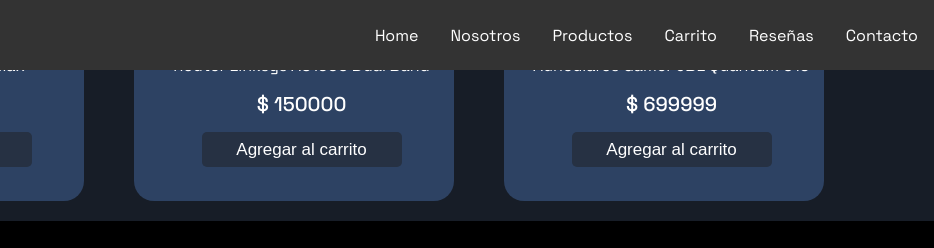
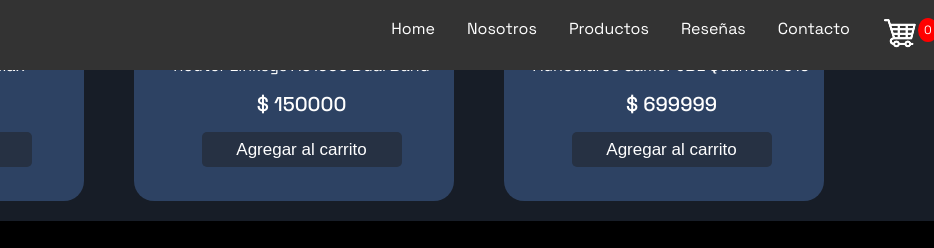
Before and after one commit to alijsuarez/Proyecto-Curso-FrontEnd, a plain HTML site: page index.html in a window 1280 px wide. Both pictures are taken after a click on the button "Borrar". Shown: the part 1816-2064 px from the top of the page, 346-1280 px from the left. Drawn offline with Linux system fonts and the light colour scheme.

Commit message:
se agrega imagen y contador carrito

```diff
--- a/index.html
+++ b/index.html
@@ -32,9 +32,13 @@
           <li><a href="#">Home</a></li>
           <li><a href="#nosotros">Nosotros</a></li>
           <li><a href="#productos">Productos</a></li>
-          <li><a href="#carrito">Carrito</a></li>
+          <!-- <li><a href="#carrito">Carrito</a></li> -->
           <li><a href="#reseñas">Reseñas</a></li>
           <li><a href="#contacto">Contacto</a></li>
+          <li id="carrito-icono">
+            <a href="#carrito"><img src="images/carrito.png" alt="Carrito">
+              <span id="carrito-contador">0</span></a>
+          </li>
         </ul>
       </div>
     </nav>
@@ -66,13 +70,14 @@
       </div>
     </section>
     <!-- video -->
-     <div class="video-container">
+    <div class="video-container">
       <iframe width="560" height="315" src="https://www.youtube.com/embed/-HXH1h-TCTw?si=mwUryU8jJdZhtvrw"
         title="YouTube video player" frameborder="0"
         allow="accelerometer; autoplay; clipboard-write; encrypted-media; gyroscope; picture-in-picture; web-share"
         referrerpolicy="strict-origin-when-cross-origin" allowfullscreen></iframe>
     </div>
     <!-- fin video -->
+
     <!-- productos -->
     <section id="productos" class="seccion">
       <div class="container-title">
--- a/scripts.js
+++ b/scripts.js
@@ -31,6 +31,7 @@ const productos = [
   }
 ]
 
+
 let productosHtml = "";
 for (let indice = 0; indice < productos.length; indice++) {
   productosHtml +=
@@ -55,11 +56,14 @@ contenedordeProductos.innerHTML = productosHtml;
 const botonesAgregarCarrito = document.querySelectorAll("#btn-agregar-carrito");
 const listaCarrito = document.querySelector(".lista-carrito");
 const totalCarrito = document.querySelector("#total");
+const carritoContador = document.querySelector("#carrito-contador");
 let totalPagar = 0;
-
+let contadorCarrito = 0;
 //agregar listener a los botones
 for (let indice = 0; indice < botonesAgregarCarrito.length; indice++) {
   //agregar productos al carrito
+
+  /*
   function agregarAlCarrito() {
     mensaje.innerHTML = "";
     const elementoLi = document.createElement("li");
@@ -73,6 +77,21 @@ for (let indice = 0; indice < botonesAgregarCarrito.length; indice++) {
 
   }
   botonesAgregarCarrito[indice].addEventListener("click", agregarAlCarrito);
+  */
+
+  botonesAgregarCarrito[indice].addEventListener("click", () => {
+    const elementoLi = document.createElement("li");
+    elementoLi.innerHTML =
+      `
+      <p>${productos[indice].nombre}  $${productos[indice].precio}</p>
+    `;
+    listaCarrito.appendChild(elementoLi);
+    totalPagar += parseInt(productos[indice].precio);
+    totalCarrito.innerHTML = "Total a Pagar: $" + totalPagar;
+    mensaje.innerHTML = "";
+    contadorCarrito++;
+    carritoContador.innerHTML = contadorCarrito;
+  });
 }
 
 //agragar listener al boton borrar
@@ -82,6 +101,9 @@ botonBorrar.addEventListener("click", () => {
   listaCarrito.innerHTML = "";
   totalPagar = 0;
   totalCarrito.innerHTML = "Total a Pagar: $" + totalPagar;
+  mensaje.innerHTML = "";
+  contadorCarrito = 0;
+  carritoContador.innerHTML = contadorCarrito;
 });
 
 
--- a/styles.css
+++ b/styles.css
@@ -60,6 +60,16 @@ header {
     text-decoration: none;
 }
 
+#carrito-contador {
+    position: absolute;
+    /*top: -8px;  Ajusta la posición vertical */
+    /* right: -8px; Ajusta la posición horizontal */
+    background-color: red;
+    color: white;
+    border-radius: 50%;
+    padding: 4px 6px;
+    font-size: 12px;
+}
 
 /* fin menu */
 .seccion {
```
Also changed, not shown: images/carrito.png (added).
